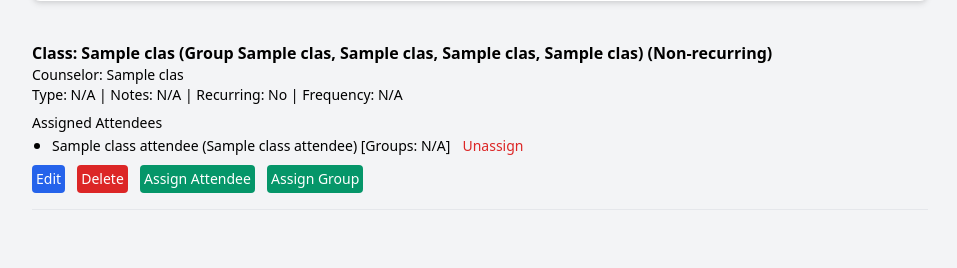
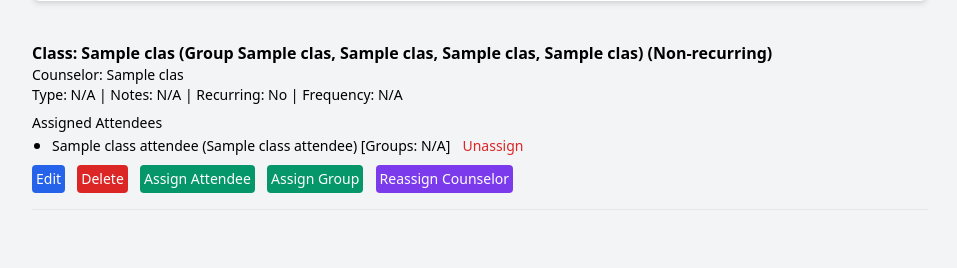
Before and after one commit to lebright85/rwc, a Flask app: template templates/counselor_manage_classes.html in a window 1280 px wide. Shown: the part 335-603 px from the top of the page, without its empty margins (160-1117 px from the left). Run offline with Flask 3, Linux system fonts and the light colour scheme; the template is opened without the code that fills it: most values are stand-ins (such as "Sample title", 1, 10 or a date in 2020); some libraries are stand-ins or nearby versions.

Commit message:
Add Reassign Counselor functionality to classes

```diff
--- a/templates/counselor_manage_classes.html
+++ b/templates/counselor_manage_classes.html
@@ -76,6 +76,7 @@
             <button onclick="openModal('deleteClassModal{{ class[0] }}')" class="bg-red-600 text-white p-1 rounded mr-2 text-sm">Delete</button>
             <button onclick="openModal('assignAttendeeModal{{ class[0] }}')" class="bg-green-600 text-white p-1 rounded mr-2 text-sm">Assign Attendee</button>
             <button onclick="openModal('assignGroupModal{{ class[0] }}')" class="bg-green-600 text-white p-1 rounded mr-2 text-sm">Assign Group</button>
+            <button onclick="openModal('reassignCounselorModal{{ class[0] }}')" class="bg-purple-600 text-white p-1 rounded mr-2 text-sm">Reassign Counselor</button>
             {% endif %}
         </div>
 
@@ -153,6 +154,7 @@
                 <h2 class="text-lg font-bold mb-2">Delete Class</h2>
                 <p class="text-sm mb-2">Are you sure you want to delete "{{ class[2] }}" ({{ class[3] }})?</p>
                 <form method="POST" id="deleteClassForm{{ class[0] }}">
+                    <input type="hidden" name="action" value="delete">
                     <input type="hidden" name="class_id" value="{{ class[0] }}">
                     <div class="mb-2">
                         <label class="block text-sm font-medium">Delete Option</label>
@@ -219,6 +221,35 @@
                 </form>
             </div>
         </div>
+
+        <!-- Reassign Counselor Modal -->
+        <div id="reassignCounselorModal{{ class[0] }}" class="fixed inset-0 bg-gray-600 bg-opacity-50 flex items-center justify-center hidden">
+            <div class="bg-white p-4 rounded-lg shadow-md w-full max-w-sm max-h-[80vh] overflow-y-auto">
+                <h2 class="text-lg font-bold mb-2">Reassign Counselor for {{ class[2] }}</h2>
+                <form method="POST" id="reassignCounselorForm{{ class[0] }}">
+                    <input type="hidden" name="action" value="reassign_counselor">
+                    <input type="hidden" name="class_id" value="{{ class[0] }}">
+                    <div class="mb-2">
+                        <label class="block text-sm font-medium">New Counselor</label>
+                        <select name="new_counselor_id" class="w-full border rounded p-1 text-sm" required>
+                            {% for counselor in counselors %}
+                            <option value="{{ counselor[0] }}">{{ counselor[2] }}</option>
+                            {% endfor %}
+                        </select>
+                    </div>
+                    {% if class[9] == 1 %}
+                    <div class="mb-2 flex items-center">
+                        <input type="checkbox" name="propagate" id="propagate_reassign_{{ class[0] }}" class="mr-1">
+                        <label for="propagate_reassign_{{ class[0] }}" class="text-sm">Apply to future recurring classes</label>
+                    </div>
+                    {% endif %}
+                    <div class="flex justify-end">
+                        <button type="button" onclick="closeModal('reassignCounselorModal{{ class[0] }}')" class="mr-2 bg-gray-300 p-1 rounded text-sm">Cancel</button>
+                        <button type="submit" form="reassignCounselorForm{{ class[0] }}" class="bg-purple-600 text-white p-1 rounded text-sm">Reassign</button>
+                    </div>
+                </form>
+            </div>
+        </div>
     </div>
     {% endfor %}
 
```
